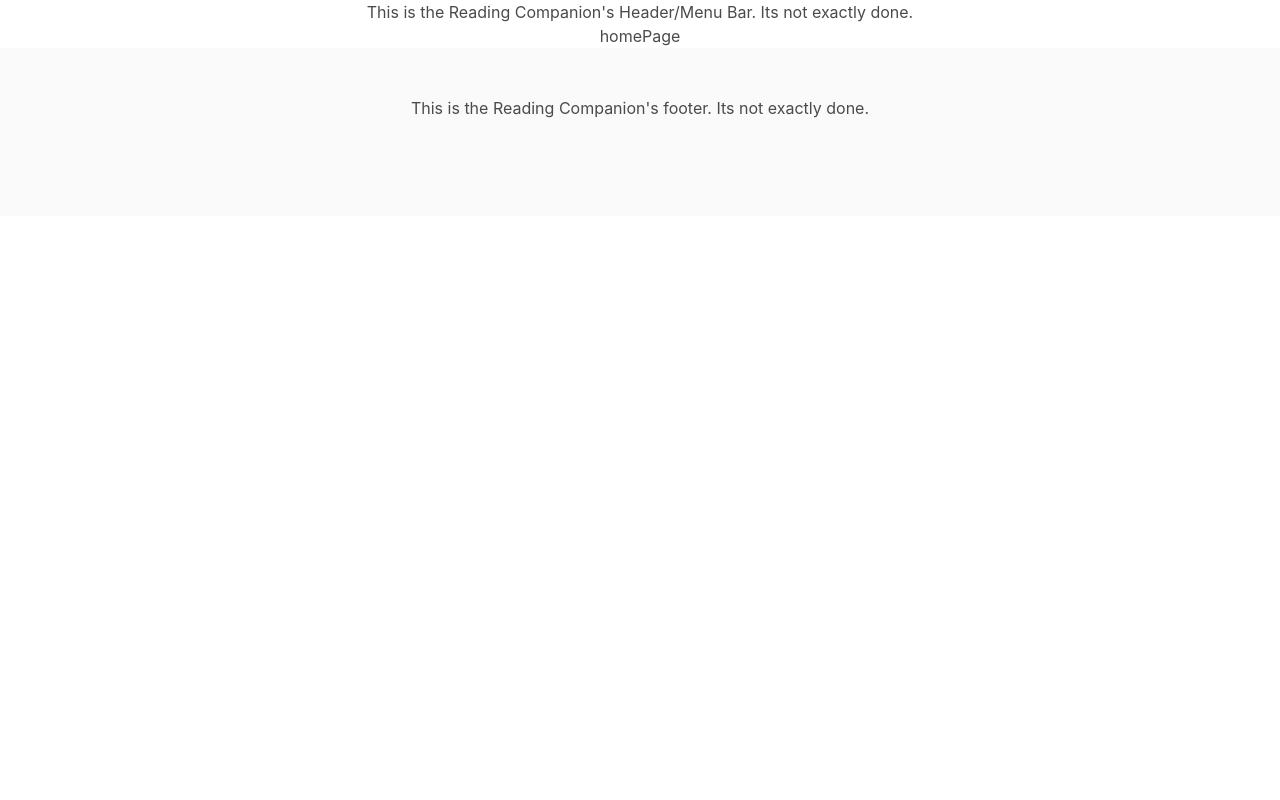
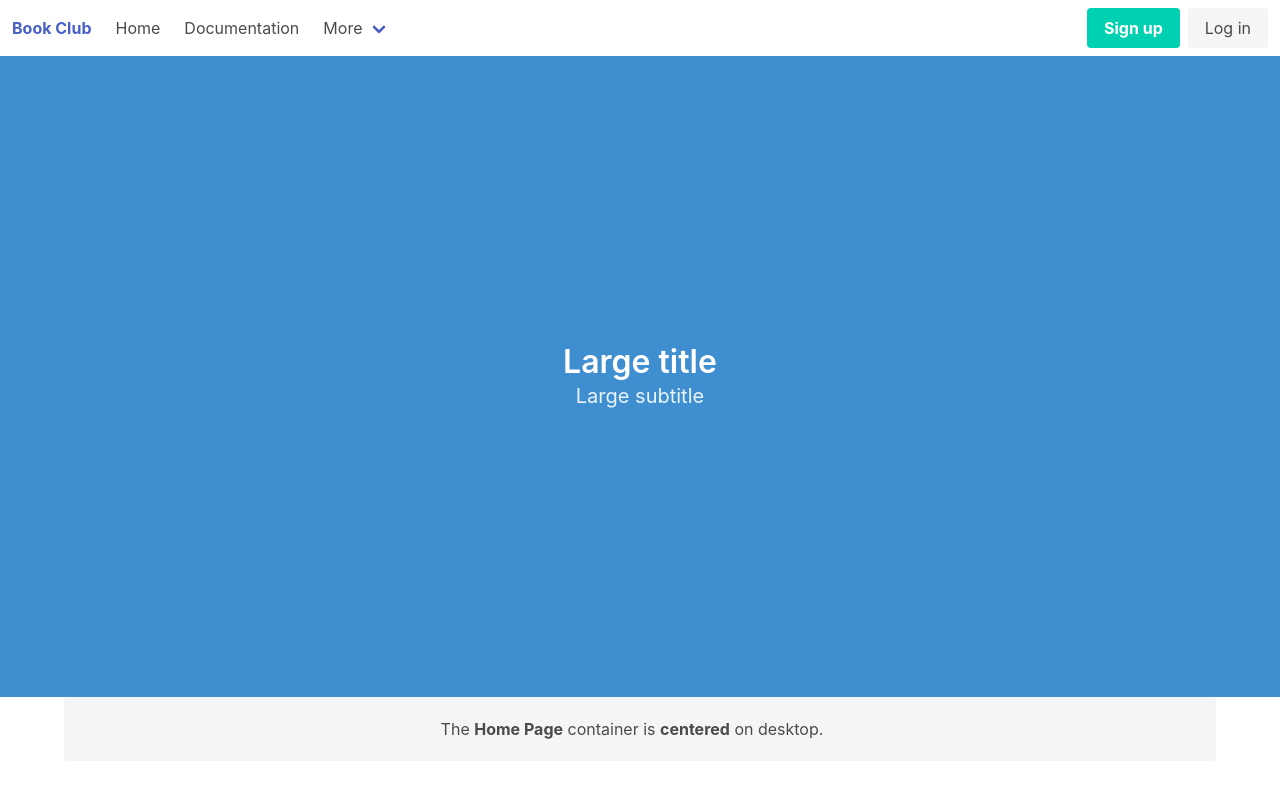
Before and after one commit to spencer89allen/reading_companion, a React (Create React App) app: page / in a window 1280 px wide. Shown: the top 800 px of the page. Built offline with nearby package versions, Linux system fonts and the light colour scheme.

Commit message:
worked on some styling for the header footer and home page

```diff
--- a/src/Components/Footer.js
+++ b/src/Components/Footer.js
@@ -7,10 +7,10 @@ class Footer extends Component {
 
         return (
             <div>
-                <footer className="footer">
-                    <div className="content has-text-centered">
+                <footer class="footer">
+                    <div class="content has-text-centered">
                         <p>
-                            This is the Reading Companion's footer. Its not exactly done.
+                            Reading Companion Footer made with <strong>Bulma</strong>
                         </p>
                     </div>
                 </footer>
--- a/src/Components/Header.js
+++ b/src/Components/Header.js
@@ -7,13 +7,60 @@ class Header extends Component {
 
         return (
             <div>
-                <header className="Header">
-                    <div className="content has-text-centered">
-                        <p>
-                            This is the Reading Companion's Header/Menu Bar. Its not exactly done.
-                        </p>
+                <nav class="navbar" role="navigation" aria-label="main navigation">
+                    <div class="navbar-brand">
+                        <a class="navbar-item" >
+                            <strong>Book Club</strong>
+                        </a>
+                        <a role="button" class="navbar-burger burger" aria-label="menu" aria-expanded="false" data-target="navbarBasicExample">
+                            <span aria-hidden="true"></span>
+                            <span aria-hidden="true"></span>
+                            <span aria-hidden="true"></span>
+                        </a>
                     </div>
-                </header>
+                    <div id="navbarBasicExample" class="navbar-menu">
+                        <div class="navbar-start">
+                            <a class="navbar-item">
+                                Home
+                            </a>
+                            <a class="navbar-item">
+                                Documentation
+                            </a>
+                            <div class="navbar-item has-dropdown is-hoverable">
+                                <a class="navbar-link">
+                                    More
+                                </a>
+                                <div class="navbar-dropdown">
+                                    <a class="navbar-item">
+                                        About
+                                    </a>
+                                    <a class="navbar-item">
+                                        Jobs
+                                    </a>
+                                    <a class="navbar-item">
+                                        Contact
+                                    </a>
+                                    <hr class="navbar-divider" />
+                                    <a class="navbar-item">
+                                        Report an issue
+                                    </a>
+                                </div>
+                            </div>
+                        </div>
+                        <div class="navbar-end">
+                            <div class="navbar-item">
+                                <div class="buttons">
+                                    <a class="button is-primary">
+                                        <strong>Sign up</strong>
+                                    </a>
+                                    <a class="button is-light">
+                                        Log in
+                                    </a>
+                                </div>
+                            </div>
+                        </div>
+                    </div>
+                </nav>
             </div>
 
         )
--- /dev/null
+++ b/src/Components/HomePage.css
@@ -0,0 +1,3 @@
+.homePage {
+    height: 100vh;
+}
--- a/src/Components/HomePage.js
+++ b/src/Components/HomePage.js
@@ -1,5 +1,7 @@
 import React, { Component } from 'react';
 import axios from 'axios';
+
+import './HomePage.css'
 
 class HomePage extends Component {
 
@@ -8,8 +10,24 @@ class HomePage extends Component {
 
     render() {
         return (
-            <div>
-                <h5>homePage</h5>
+            <div class="homePage">
+                <section class="hero is-info is-large">
+                    <div class="hero-body">
+                        <div class="container">
+                            <h1 class="title">
+                                Large title
+                            </h1>
+                            <h2 class="subtitle">
+                                Large subtitle
+                            </h2>
+                        </div>
+                    </div>
+                </section>
+                <div class="container">
+                    <div class="notification">
+                        The <strong>Home Page</strong> container is <strong>centered</strong> on desktop.
+                    </div>
+                </div>
             </div>
         )
     }
```
